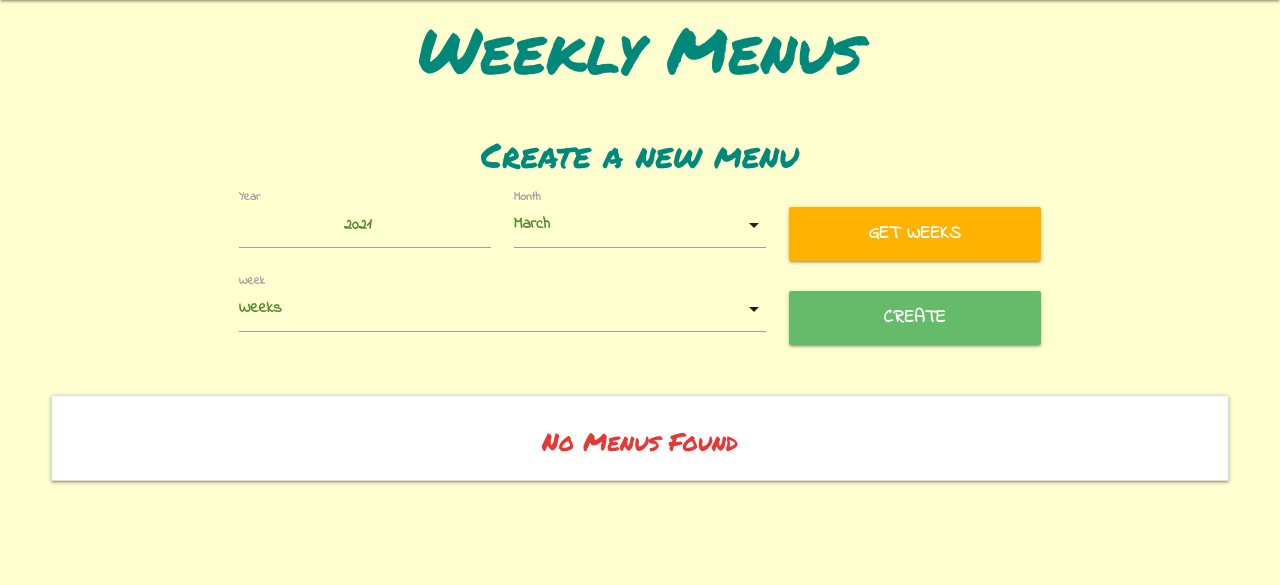
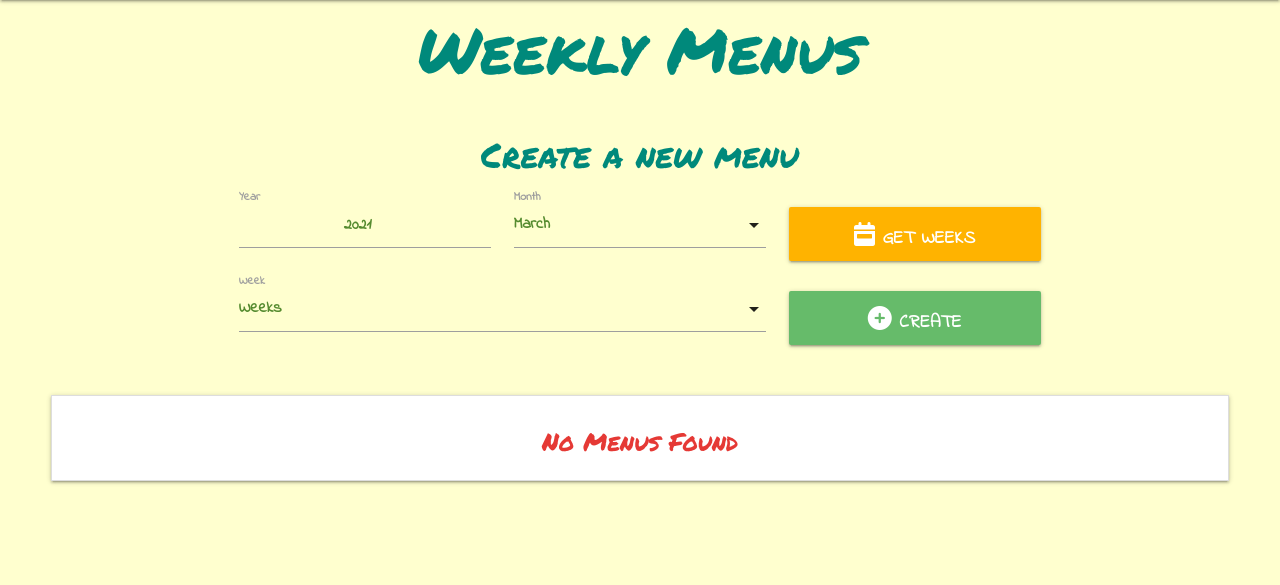
Before and after one commit to Code-Institute-Submissions/KWSNick-meal-planner_MResub, a Flask app: page /weeklymenus in a window 1280 px wide. Shown: the part 64-649 px from the top of the page. Run offline with Flask 2, Linux system fonts and the light colour scheme; data that the repository does not hold is empty; some libraries are stand-ins or nearby versions.

Commit message:
Revised buttons in weekly_menus.html, providing icons from font awesome.

```diff
--- a/templates/weekly_menus.html
+++ b/templates/weekly_menus.html
@@ -41,7 +41,7 @@
                     <!--When this button is pressed the year and month is sent to the routing method and if the week_select has no valid week selected
                                     then it refreshes the page but has obtained weeks to select.-->
                     <button id="get_weeks_btn" class="col s12 waves-effect waves-light btn-large amber darken-1"
-                        type="submit">Get Weeks</button>
+                        type="submit"><i class="fas fa-calendar-week"></i> Get Weeks</button>
                 </div>
                 <div class="row">
                     <div class="input-field center col s6 m8">
@@ -72,7 +72,7 @@
                         <label for="week_select">Week</label>
                     </div>
                     <div class="col s12 m4 center">
-                        <button id="create_btn" class="col s12 waves-effect waves-light btn-large green lighten-1" type="submit">Create</button>
+                        <button id="create_btn" class="col s12 waves-effect waves-light btn-large green lighten-1" type="submit"><i class="fas fa-plus-circle"></i> Create</button>
                     </div>
                 </div>
             </form>
@@ -102,7 +102,7 @@
                     <div class="col s4 l2">
                     <!--If the user is the plan owner then delete button is available-->
                     {% if session["wft_user"][0] == plan.owner %}
-                        <a id="delete_btn{{ k.value }}" class="col s12 m5 right waves-effect waves-light btn-large red lighten-1 modal-trigger" href="#confirm_delete{{ k.value }}">Delete</a>
+                        <a id="delete_btn{{ k.value }}" class="col s6 m5 right waves-effect waves-light btn-large red lighten-1 modal-trigger" href="#confirm_delete{{ k.value }}"><i class="fas fa-trash-alt"></i> <span class="hide-on-med-and-down">Delete</span></a>
                     {% endif %}
                     </div>
                 </div>
```
